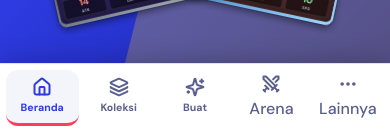
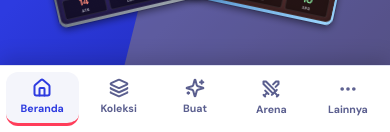
Before and after one commit to Rzfan03/meme-tgc, a Next.js app: page / in a window 390 px wide. Shown: the part 712-844 px from the top of the page. Built offline with nearby package versions, Linux system fonts and the light colour scheme; no server answers.

Commit message:
Remove Room dari nav, navbar atas disembunyikan mobile, tabbar konsisten, skeleton & glow

```diff
--- a/app/globals.css
+++ b/app/globals.css
@@ -317,7 +317,7 @@
   .tcg-card, * { transition: none !important; animation: none !important; transform: none !important; }
 }
 
-@media (max-width: 780px) {
+@media (max-width: 900px) {
   main { padding-bottom: calc(84px + env(safe-area-inset-bottom, 0px)); }
   .hero .w, .create, .steps { grid-template-columns: minmax(0, 1fr); }
   .hero::before { width: 90%; right: -40%; opacity: .25; }
@@ -356,7 +356,7 @@
     border-radius: 12px; padding: 4px 2px;
   }
   .tabbar a.on, .tabbar .arena-tab.on { color: var(--ac); background: var(--bg); }
-  .tabbar .arena-tab { border: 0; background: none; font: inherit; cursor: pointer; }
+  .tabbar .arena-tab { border: 0; background: none; font-family: inherit; cursor: pointer; }
 }
 
 @media (max-width: 560px) {
--- a/components/Header.tsx
+++ b/components/Header.tsx
@@ -2,10 +2,10 @@
 import Link from 'next/link'
 import { usePathname } from 'next/navigation'
 import { useEffect, useRef, useState } from 'react'
-import { DoorOpen, Home, Library, Sparkles, Swords, Users, LogIn, LogOut, Settings, User } from 'lucide-react'
+import { Home, Library, Sparkles, Swords, Users, LogIn, LogOut, Settings, User } from 'lucide-react'
 import { displayName, useProfile, useSignOut, useUser } from '@/lib/hooks'
 import { bukaArena } from '@/components/ArenaModal'
-const NAV = [{ href: '/', label: 'Beranda', Icon: Home }, { href: '/collection', label: 'Koleksi', Icon: Library }, { href: '/create', label: 'Buat Kartu', Icon: Sparkles }, { href: '/versus', label: 'Versus', Icon: Users }, { href: '/rooms', label: 'Room', Icon: DoorOpen }]
+const NAV = [{ href: '/', label: 'Beranda', Icon: Home }, { href: '/collection', label: 'Koleksi', Icon: Library }, { href: '/create', label: 'Buat Kartu', Icon: Sparkles }, { href: '/versus', label: 'Versus', Icon: Users }]
 export function Header() {
   const path = usePathname(), { user } = useUser(), { profile } = useProfile(), signOut = useSignOut()
   const [open, setOpen] = useState(false), box = useRef<HTMLDivElement>(null)
```
Also changed, not shown: 1 other file (tests, documents, lock files or other folders).
